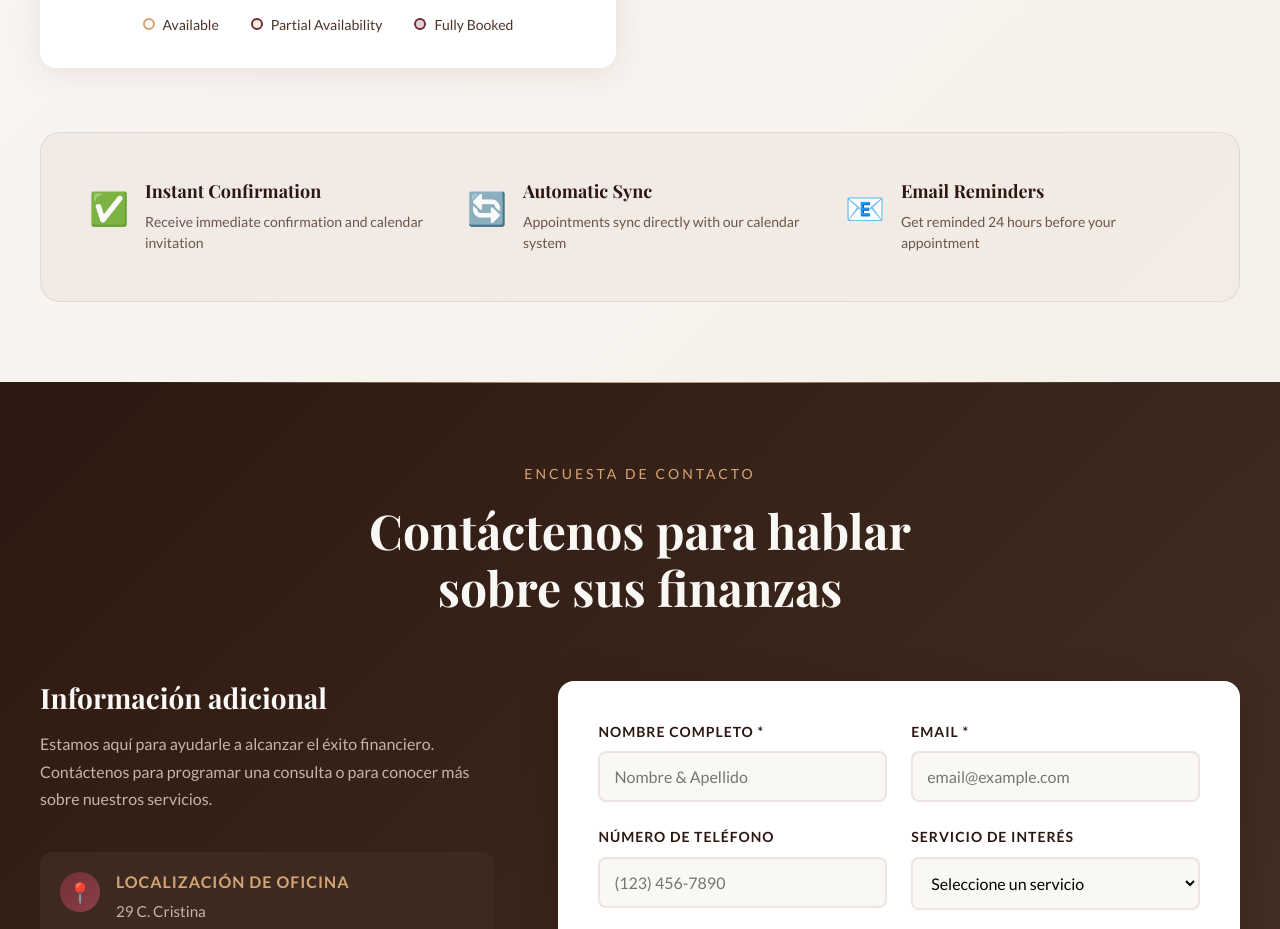
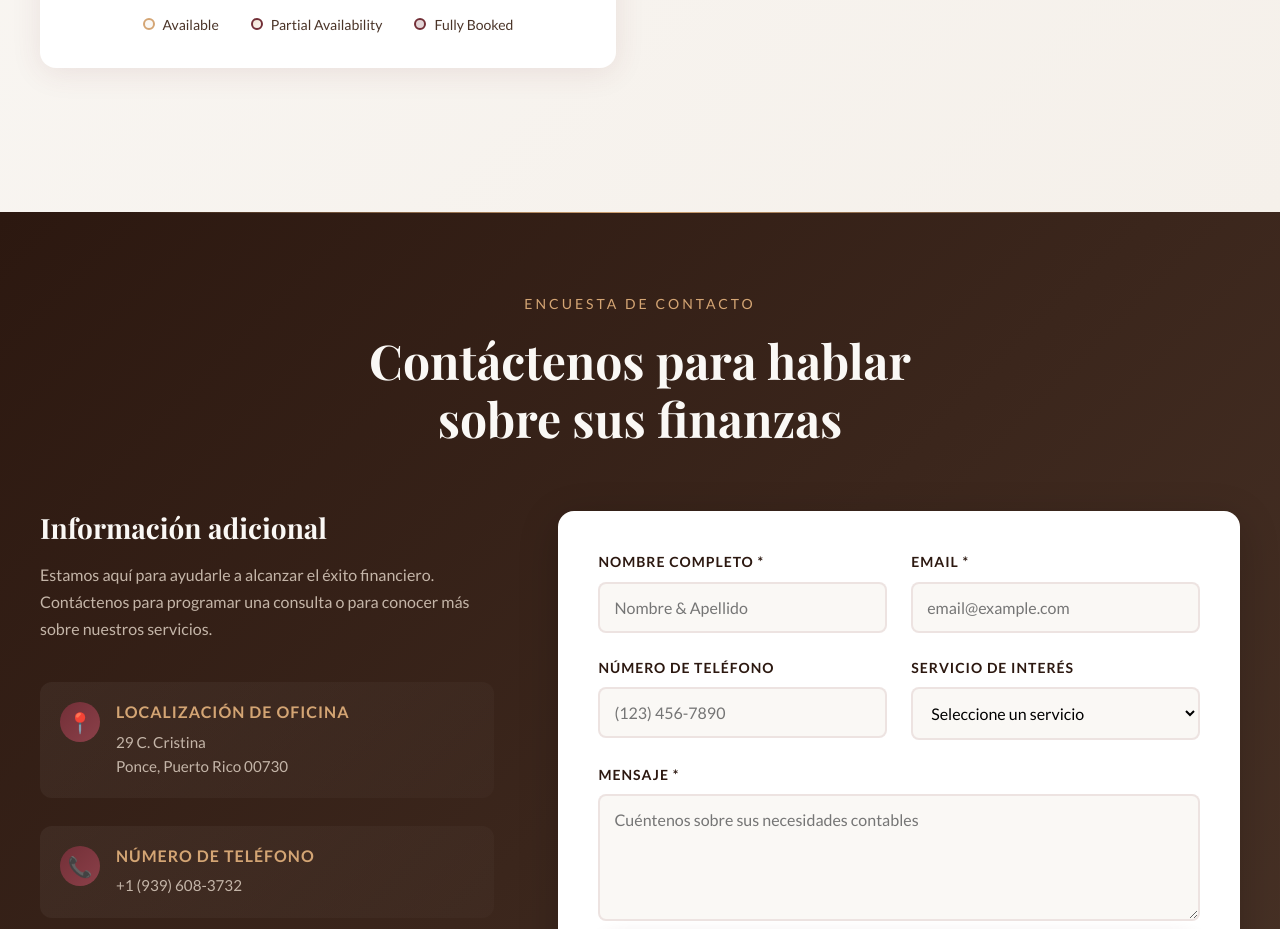
Before and after one commit to AlexisBarriera/testwebsite, a React (Vite) app: page / in a window 1280 px wide. Shown: the part 4360-5289 px from the top of the page. Built offline with nearby package versions, Linux system fonts and the light colour scheme.

Commit message:
Update BookingCalendar.tsx

```diff
--- a/src/components/BookingCalendar/BookingCalendar.tsx
+++ b/src/components/BookingCalendar/BookingCalendar.tsx
@@ -196,30 +196,6 @@ const BookingCalendar: React.FC = () => {
             )}
           </div>
         </div>
-
-        <div className="booking-features">
-          <div className="feature">
-            <span className="feature-icon">✅</span>
-            <div>
-              <h4>Instant Confirmation</h4>
-              <p>Receive immediate confirmation and calendar invitation</p>
-            </div>
-          </div>
-          <div className="feature">
-            <span className="feature-icon">🔄</span>
-            <div>
-              <h4>Automatic Sync</h4>
-              <p>Appointments sync directly with our calendar system</p>
-            </div>
-          </div>
-          <div className="feature">
-            <span className="feature-icon">📧</span>
-            <div>
-              <h4>Email Reminders</h4>
-              <p>Get reminded 24 hours before your appointment</p>
-            </div>
-          </div>
-        </div>
       </div>
     </section>
   );
```
